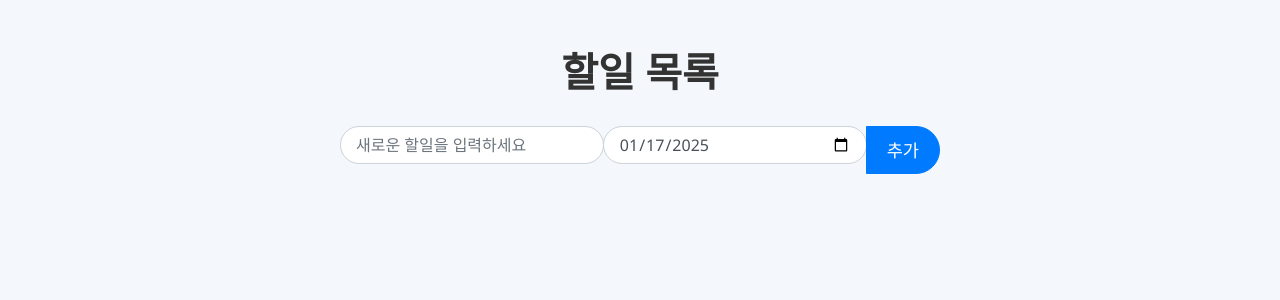
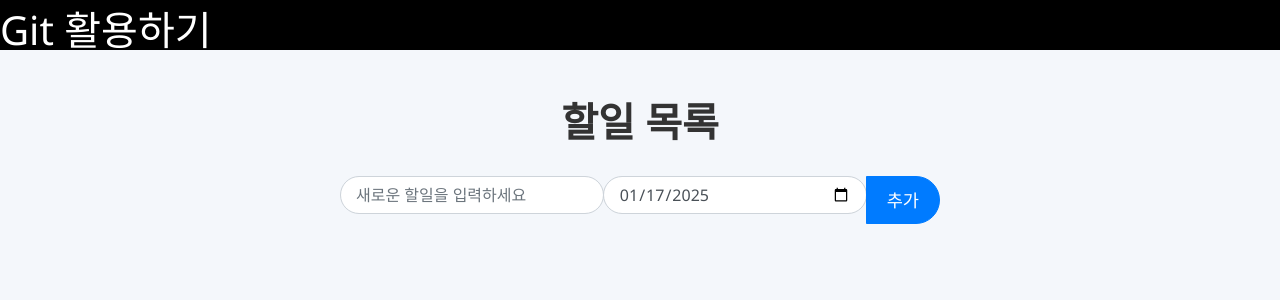
Before and after one commit to Suyong-Hwang/Flask_ToDo2, a Flask app: page / in a window 1280 px wide. Shown: the top 300 px of the page. Run offline with Flask 3, Linux system fonts and the light colour scheme; data that the repository does not hold is empty; some libraries are stand-ins or nearby versions.

Commit message:
탑추가

```diff
--- a/templates/index.html
+++ b/templates/index.html
@@ -164,6 +164,7 @@
     </style>
 </head>
 <body>
+    {% include "top.html" %}
     <div class="container mt-5">
         <h1>할일 목록</h1>
 
--- /dev/null
+++ b/templates/top.html
@@ -0,0 +1,3 @@
+<div style="width:100%;height:50px; color:#fff;background:#000;font-size:40px;">
+Git 활용하기
+</div>
```
